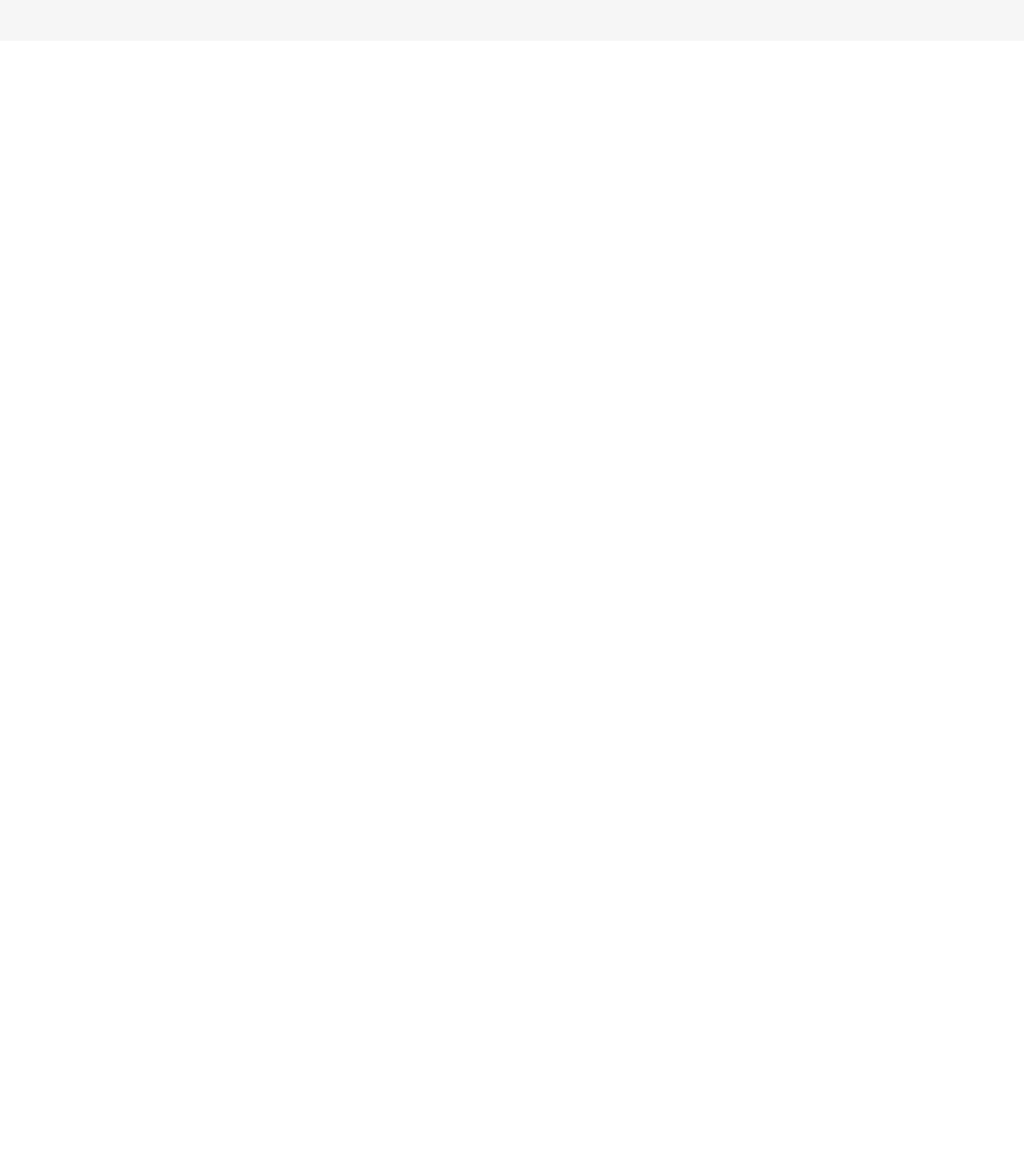
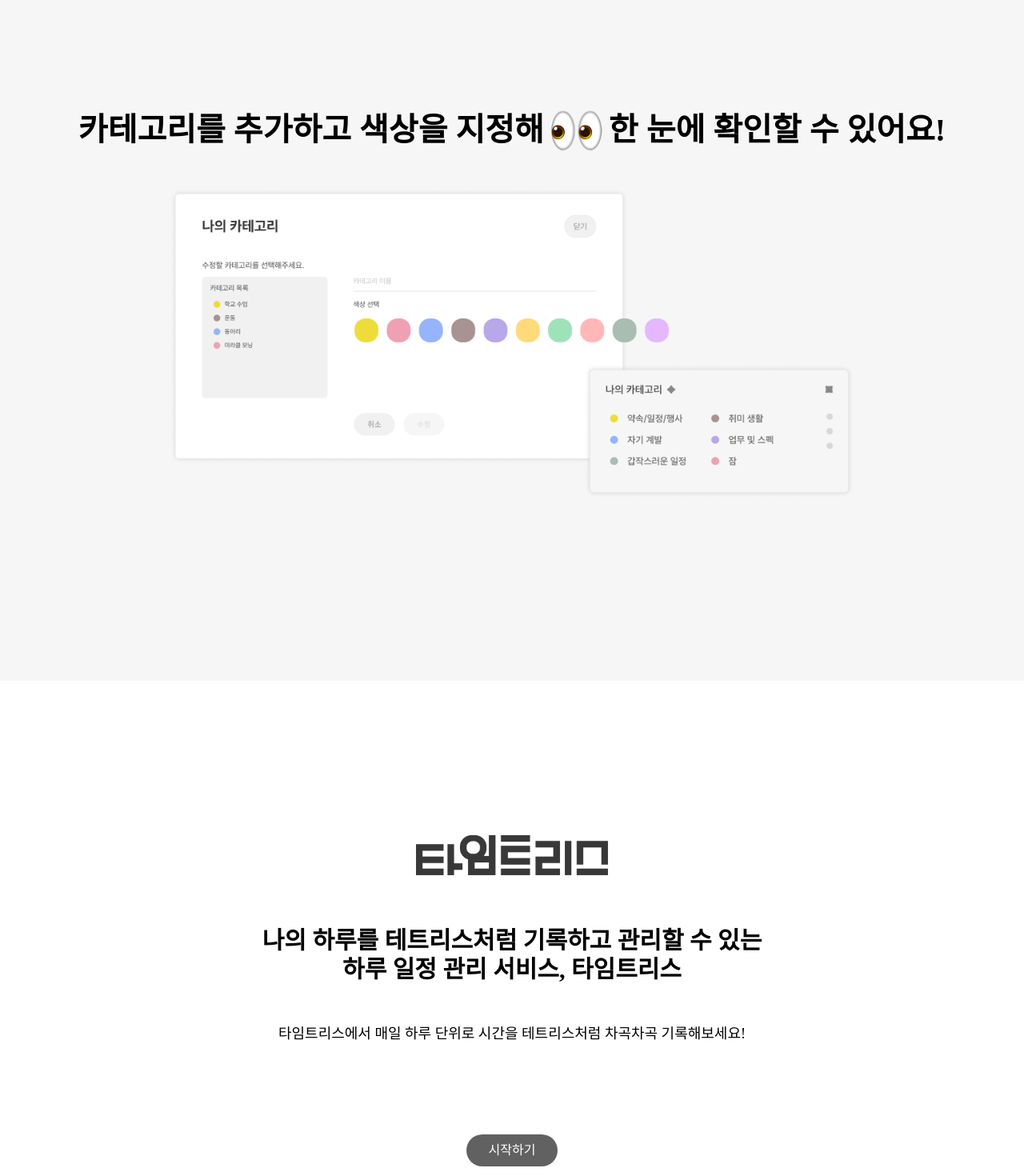
Before and after one commit to seung-heee/timetris-front, a React (Create React App) app: page / in a window 1280 px wide. Shown: the part 2340-3810 px from the top of the page at 80% size. Before the commit the page ends 2391 px from the top, so only its background shows below. Built offline with nearby package versions, Linux system fonts and the light colour scheme; a web font is replaced by a local one.

Commit message:
feat: Add mainFourth, mainLast page

```diff
--- a/src/components/main/MainFourth.js
+++ b/src/components/main/MainFourth.js
@@ -1,11 +1,18 @@
 import React from 'react';
+import { images } from '../../utils/images';
 
 const MainFourth = () => {
     return (
         <div className='MainFourth min-h-screen'>
-            <div className='text-[40px] py-20 text-center font-bold'>카테고리를 추가하고 색상을 지정해 한 눈에 확인할 수 있어요!</div>
+            <div className='text-[24px] md:text-[40px] pt-20 text-center font-bold flex flex-col md:flex-row items-center justify-center'>
+                카테고리를 추가하고 색상을 지정해
+                <span className='inline-block'><img src={images.eyes} alt="눈" className='w-[24px] md:w-[65px] mx-2' /></span>
+                한 눈에 확인할 수 있어요!
+            </div>
 
-
+            <div className='w-8/12 mx-auto py-10'>
+                <img src={images.mainCategory} alt="" />
+            </div>
         </div>
     );
 };
--- /dev/null
+++ b/src/components/main/MainLast.js
@@ -0,0 +1,17 @@
+import React from 'react';
+import { images } from '../../utils/images';
+
+const MainLast = () => {
+    return (
+        <div className='MainLast min-h-screen flex justify-center items-center text-center'>
+            <div>
+            <div className='mb-16'><img src={images.mainLogo} alt="타임트리스Logo" className='w-40 sm:w-60 mx-auto'/></div>
+            <div className='text-lg sm:text-3xl font-bold break-keep mb-12'>나의 하루를 테트리스처럼 기록하고 관리할 수 있는<br />하루 일정 관리 서비스, 타임트리스</div>
+            <div className='pb-28 text-md sm:text-lg break-keep'>타임트리스에서 매일 하루 단위로 시간을 테트리스처럼 차곡차곡 기록해보세요!</div>
+            <button className='py-2 px-7 bg-darkgrey rounded-3xl text-white'>시작하기</button>
+            </div>
+        </div>
+    );
+};
+
+export default MainLast;
--- a/src/pages/Main.js
+++ b/src/pages/Main.js
@@ -4,6 +4,8 @@ import '../css/main.css'
 import MainFirst from '../components/main/MainFirst';
 import MainSecond from '../components/main/MainSecond';
 import MainThird from '../components/main/MainThird';
+import MainFourth from '../components/main/MainFourth';
+import MainLast from '../components/main/MainLast';
 
 const Main = () => {
     return (
@@ -11,6 +13,8 @@ const Main = () => {
             <MainFirst />
             <MainSecond />
             <MainThird />
+            <MainFourth />
+            <MainLast />
         </div>
     );
 };
--- a/src/utils/images.js
+++ b/src/utils/images.js
@@ -15,4 +15,6 @@ export const images = {
     PLAN: PATH + '/img/main/plan.png',
     DO: PATH + '/img/main/do.png',
     SEE: PATH + '/img/main/see.png',
+    mainCategory: PATH + '/img/main/mainCategory.png',
+    eyes: PATH + '/img/main/eyes.png',
 }
```
Also changed, not shown: public/img/main/eyes.png (added), public/img/main/mainCategory.png (added).
